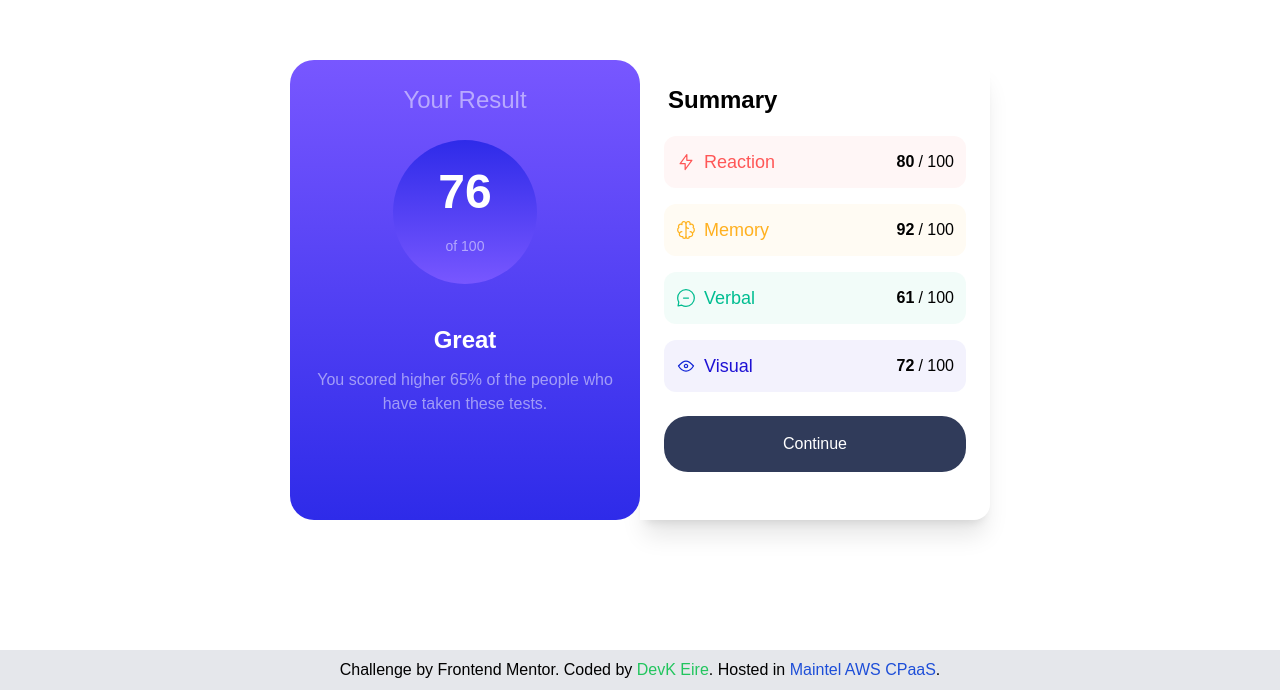
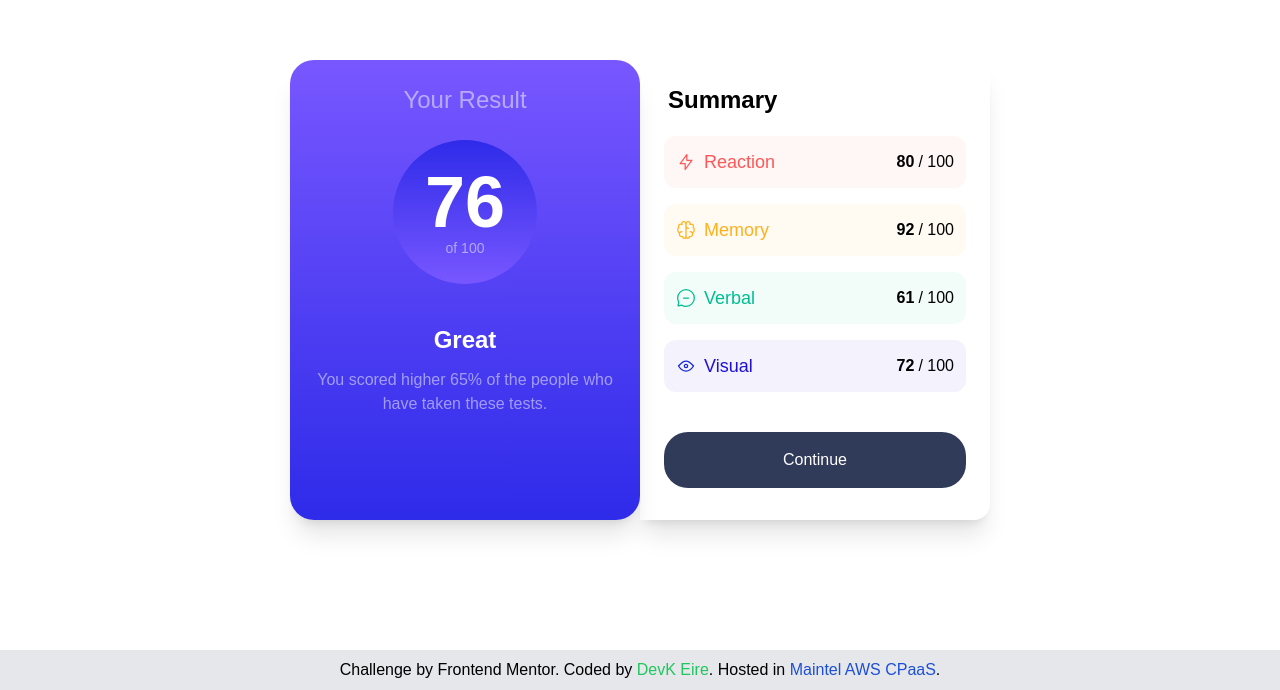
Before and after one commit to DevK-Eire/results-summary, a plain HTML site: page index.html in a window 1280 px wide. Shown: the part 110-800 px from the top of the page. Drawn offline with nearby package versions, Linux system fonts and the light colour scheme.

Commit message:
updated readme, plus a few minor tweeks

```diff
--- a/index.html
+++ b/index.html
@@ -34,13 +34,13 @@
 <div class="bg-white h-screen flex flex-row justify-center">
   <div class="flex md:flex-row flex-col justify-center items-center">
   <!--left side-->
- <div class=" justify-center relative w-[350px] h-[300px] md:h-[460px] bg-gradient-to-t p-6  from-[#2e2be9] to-[#7857ff] text-white   rounded-b-3xl md:rounded-3xl  ">
+ <div class=" justify-center relative w-[350px] h-[300px] md:h-[460px] bg-gradient-to-t p-6 md:shadow-xl  from-[#2e2be9] to-[#7857ff] text-white   rounded-b-3xl md:rounded-3xl  ">
   <h1 class="flex justify-center text-2xl  opacity-50">Your Result</h1>
   <div class="rounded-full w-24 h-24 md:w-36 md:h-36 bg-gradient-to-b   flex items-center justify-center mx-auto mt-6">
-    <span class="justify-center items-center text-4xl md:text-5xl font-bold">76
+    <span class="justify-center items-center text-5xl md:text-7xl font-bold">76
 
 
-  <div class="flex justify-center items-center text-sm font-light opacity-50"><br>
+  <div class="flex justify-center  text-sm font-light opacity-50">
     of 100</div>
   </div>
 </span>
@@ -113,7 +113,7 @@
 
 
 </div>
-<button class="w-[302px] p-4 my-auto text-white bg-[#303b5a] rounded-3xl hover:bg-gradient-to-t from-[#2e2be9] to-[#7857ff] ">
+<button class="w-[302px] p-4 my-auto mb-2 text-white bg-[#303b5a] rounded-3xl hover:bg-gradient-to-t from-[#2e2be9] to-[#7857ff] duration-300 ">
   Continue
 </button>
 
```
Also changed, not shown: screenshot.jpg (added), 4 other files.
